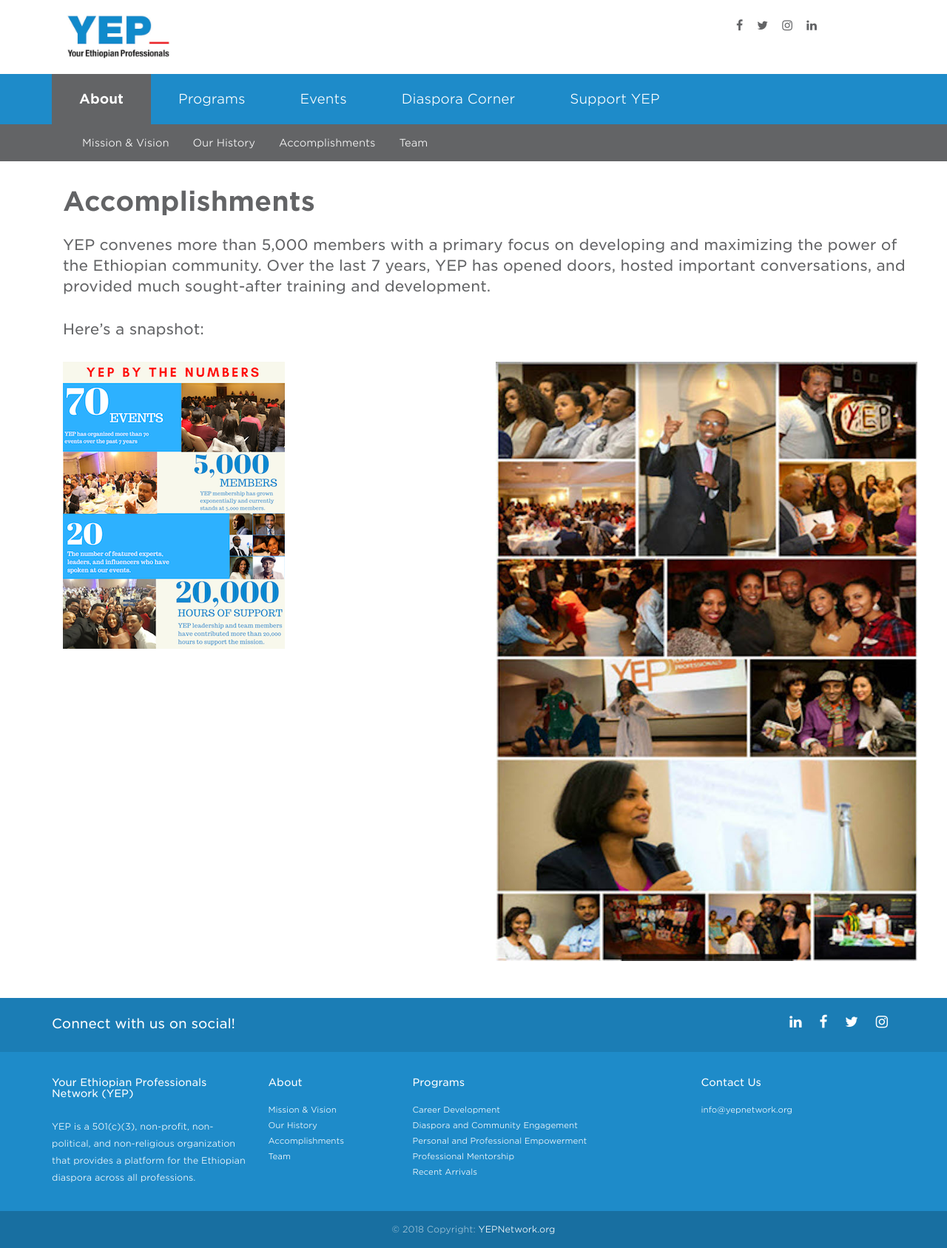
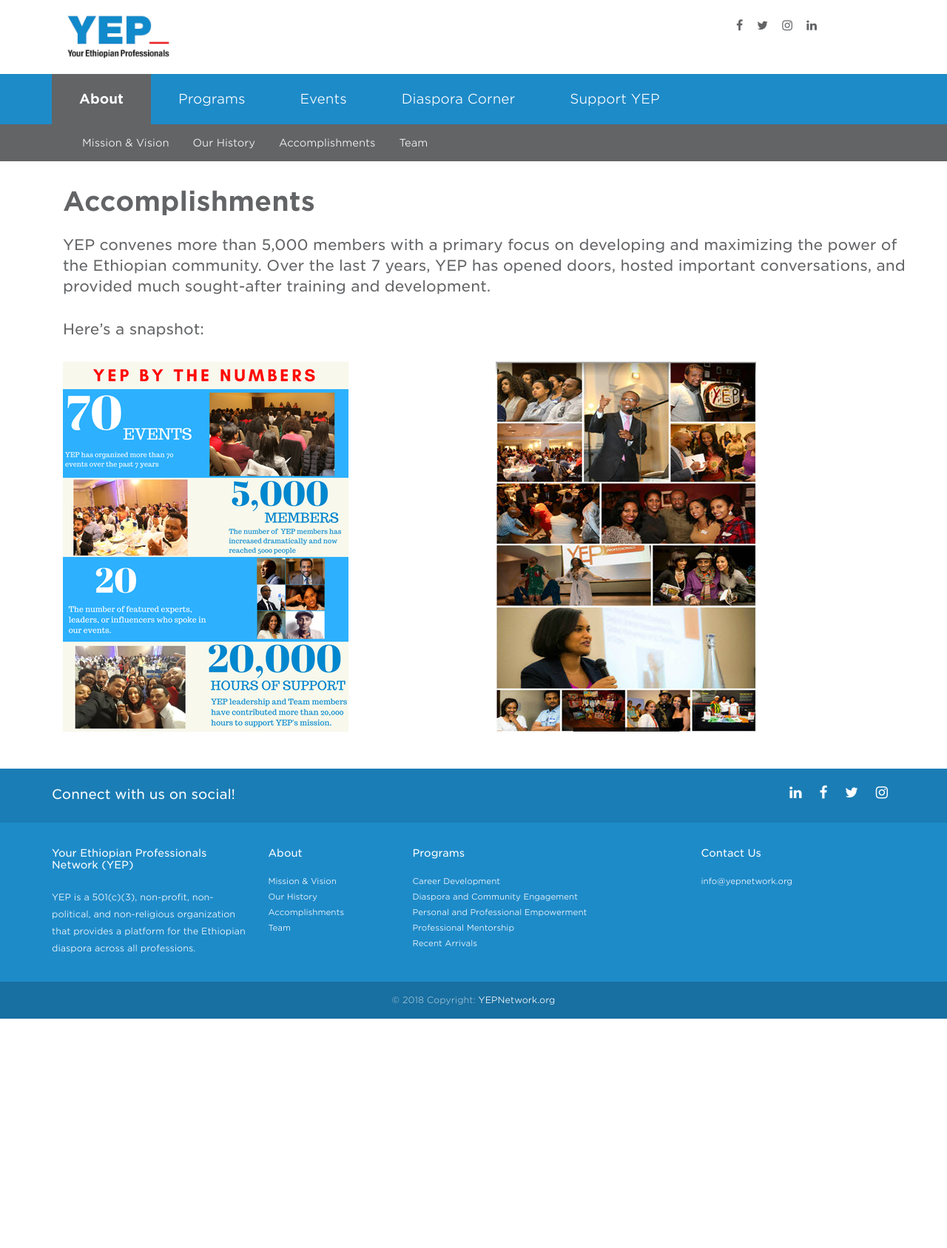
Before and after one commit to YEPNetwork/yepnetwork.github.io, a Jekyll site: the page built from _pages/accomplishments.html, in a window 1280 px wide. Shown: the whole page at 74% size. Built offline with Jekyll 4.4.1, drawn with Linux system fonts in a browser that asks for light colours; nearby versions of some CDN libraries; after the commit the page ends 1377 px from its top, so only the background shows below that.

Commit message:
Update accomplishments.html

```diff
--- a/_pages/accomplishments.html
+++ b/_pages/accomplishments.html
@@ -22,11 +22,11 @@
   <section class="prose bg-white">
     <div class="row">
       <div class="col-sm-12 col-md-6">
-          <img src="/assets/images/accomplishment_1.png">
+          <img src="/assets/images/accomplishment.png">
         </div>
       <div class="row">
         <div class="col-sm-12 col-md-6">
-             <img src="/assets/images/accomplishments_1.jpg">
+             <img src="/assets/images/accomplishments.jpg">
         </div>
       </div>
     </div>
```
